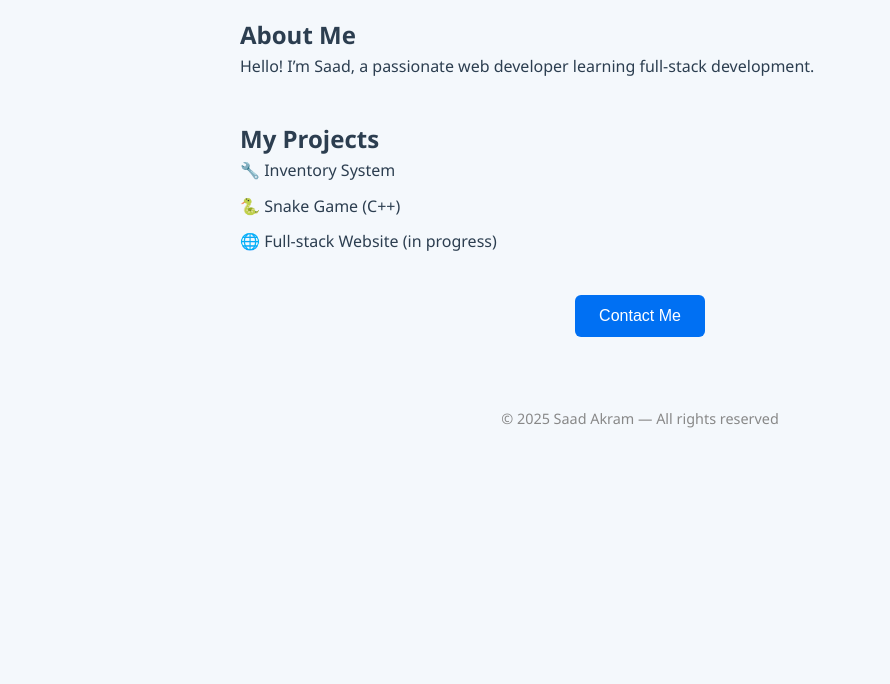
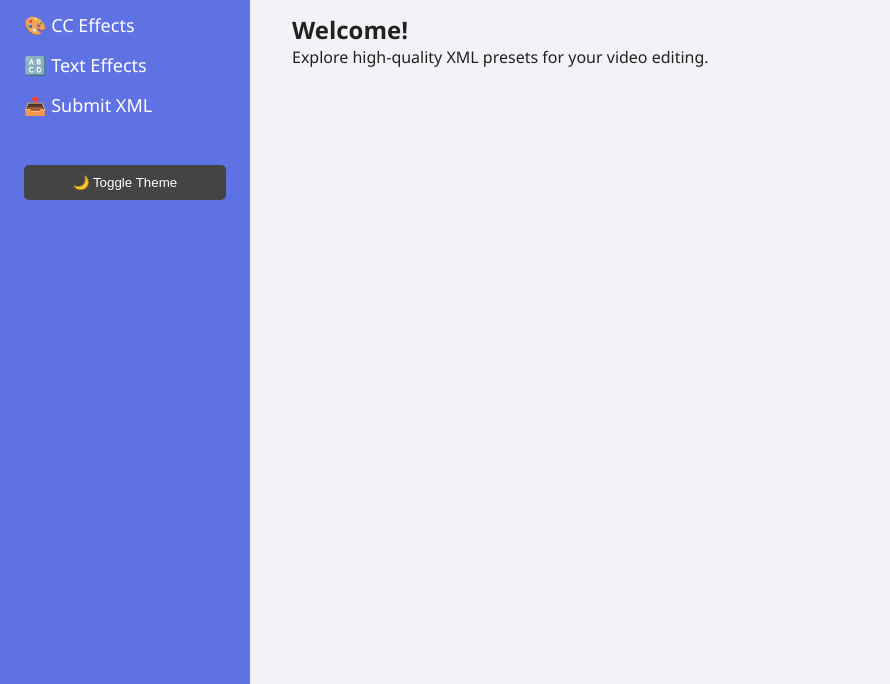
Before and after one commit to msaadakram/my-website, a plain HTML site: page index.html in a window 1280 px wide. Shown: the part 116-800 px from the top of the page, without its empty margins (0-890 px from the left). Drawn offline with Linux system fonts and the light colour scheme.

Commit message:
html css js of my website

```diff
--- a/index.html
+++ b/index.html
@@ -3,36 +3,80 @@
 <head>
   <meta charset="UTF-8" />
   <meta name="viewport" content="width=device-width, initial-scale=1.0"/>
-  <title>Saad's Professional Website</title>
+  <title>Alight Motion XML Hub</title>
   <link rel="stylesheet" href="style.css" />
 </head>
 <body>
-  <header>
-    <h1>🌐 Saad's Website</h1>
-    <p class="subtitle">Welcome to my professional portfolio</p>
-  </header>
+  <aside class="sidebar">
+    <h2>🎞 XML Hub</h2>
+    <nav>
+      <ul>
+        <li><a href="#" onclick="showSection('home')">🏠 Home</a></li>
+        <li><a href="#" onclick="showSection('cc-effects')">🎨 CC Effects</a></li>
+        <li><a href="#" onclick="showSection('text-effects')">🔠 Text Effects</a></li>
+        <li><a href="#" onclick="showSection('submit')">📤 Submit XML</a></li>
+      </ul>
+    </nav>
+    <button id="themeToggle">🌙 Toggle Theme</button>
+  </aside>
 
-  <main>
-    <section class="about">
-      <h2>About Me</h2>
-      <p>Hello! I’m Saad, a passionate web developer learning full-stack development.</p>
+  <main class="main">
+    <header>
+      <h1>Alight Motion XML Templates</h1>
+      <p>Download free custom effects & animated text templates for Alight Motion</p>
+    </header>
+
+    <section id="home" class="section active">
+      <h2>Welcome!</h2>
+      <p>Explore high-quality XML presets for your video editing.</p>
     </section>
 
-    <section class="projects">
-      <h2>My Projects</h2>
-      <ul>
-        <li>🔧 Inventory System</li>
-        <li>🐍 Snake Game (C++)</li>
-        <li>🌐 Full-stack Website (in progress)</li>
-      </ul>
+    <section id="cc-effects" class="section">
+      <h2>🎨 CC Effects (10 XMLs)</h2>
+      <div class="grid">
+        <!-- Loop 10 items -->
+        <div class="card">
+          <h3>Vibrant Glow</h3>
+          <p>Colorful glow preset for smooth transitions</p>
+          <a href="xmls/cc1.xml" download>⬇️ Download</a>
+        </div>
+        <div class="card">
+          <h3>Cinematic Shadows</h3>
+          <p>Dark tone CC with shadow depth</p>
+          <a href="xmls/cc2.xml" download>⬇️ Download</a>
+        </div>
+        <!-- Add 8 more -->
+      </div>
     </section>
 
-    <button onclick="showMessage()">Contact Me</button>
+    <section id="text-effects" class="section">
+      <h2>🔠 Text Effects (10 XMLs)</h2>
+      <div class="grid">
+        <div class="card">
+          <h3>Wave Text</h3>
+          <p>Animated wavy text reveal</p>
+          <a href="xmls/text1.xml" download>⬇️ Download</a>
+        </div>
+        <div class="card">
+          <h3>Zoom Pulse</h3>
+          <p>Text zoom + pulse bounce effect</p>
+          <a href="xmls/text2.xml" download>⬇️ Download</a>
+        </div>
+        <!-- Add 8 more -->
+      </div>
+    </section>
+
+    <section id="submit" class="section">
+      <h2>📤 Submit Your XML</h2>
+      <form id="submitForm">
+        <input type="text" placeholder="Your Name" required />
+        <input type="email" placeholder="Your Email" required />
+        <input type="url" placeholder="XML File URL" required />
+        <button type="submit">Submit XML</button>
+      </form>
+      <p id="formStatus"></p>
+    </section>
   </main>
-
-  <footer>
-    <p>© 2025 Saad Akram — All rights reserved</p>
-  </footer>
 
   <script src="script.js"></script>
 </body>
--- a/style.css
+++ b/style.css
@@ -1,3 +1,19 @@
+:root {
+  --bg: #f2f3f7;
+  --text: #222;
+  --primary: #5e72e4;
+  --card: #fff;
+  --dark-bg: #1c1e26;
+  --dark-card: #2c2f3e;
+  --dark-text: #ddd;
+}
+
+body.dark {
+  --bg: #1c1e26;
+  --text: #ddd;
+  --card: #2c2f3e;
+}
+
 * {
   margin: 0;
   padding: 0;
@@ -6,65 +22,132 @@
 
 body {
   font-family: 'Segoe UI', sans-serif;
-  background-color: #f4f8fc;
-  color: #2c3e50;
-  padding: 20px;
-  line-height: 1.6;
+  display: flex;
+  background: var(--bg);
+  color: var(--text);
+  transition: background 0.3s, color 0.3s;
+}
+
+.sidebar {
+  width: 250px;
+  background: var(--primary);
+  color: #fff;
+  padding: 1.5rem;
+  position: fixed;
+  height: 100%;
+}
+
+.sidebar h2 {
+  margin-bottom: 1.5rem;
+}
+
+.sidebar nav ul {
+  list-style: none;
+}
+
+.sidebar nav li {
+  margin: 1rem 0;
+}
+
+.sidebar nav a {
+  color: #fff;
+  text-decoration: none;
+  font-size: 18px;
+}
+
+.sidebar button {
+  margin-top: 2rem;
+  padding: 10px;
+  background: #444;
+  color: white;
+  border: none;
+  width: 100%;
+  border-radius: 5px;
+  cursor: pointer;
+}
+
+.main {
+  margin-left: 260px;
+  padding: 2rem;
+  width: 100%;
 }
 
 header {
-  text-align: center;
-  margin-bottom: 30px;
+  margin-bottom: 2rem;
 }
 
-.subtitle {
-  font-size: 1.2rem;
-  color: #555;
+.section {
+  display: none;
+  animation: fade 0.5s ease-in-out;
 }
 
-h1 {
-  color: #0070f3;
+.section.active {
+  display: block;
 }
 
-main {
-  max-width: 800px;
-  margin: auto;
+.grid {
+  display: grid;
+  grid-template-columns: repeat(auto-fill, minmax(220px, 1fr));
+  gap: 20px;
 }
 
-section {
-  margin-bottom: 40px;
+.card {
+  background: var(--card);
+  padding: 1rem;
+  border-radius: 10px;
+  box-shadow: 0 4px 10px rgba(0,0,0,0.1);
+  transition: transform 0.3s;
 }
 
-.projects ul {
-  list-style-type: none;
-  padding-left: 0;
+.card:hover {
+  transform: scale(1.05);
 }
 
-.projects li {
-  margin-bottom: 10px;
+.card h3 {
+  margin-bottom: 0.5rem;
 }
 
-button {
-  display: block;
-  margin: 20px auto;
-  padding: 12px 24px;
-  font-size: 16px;
+.card a {
+  display: inline-block;
+  margin-top: 0.8rem;
+  text-decoration: none;
+  background: var(--primary);
   color: white;
-  background-color: #0070f3;
+  padding: 6px 12px;
+  border-radius: 5px;
+}
+
+form {
+  display: flex;
+  flex-direction: column;
+  gap: 1rem;
+  max-width: 400px;
+}
+
+form input {
+  padding: 10px;
+  border-radius: 6px;
+  border: 1px solid #ccc;
+  background: var(--card);
+  color: var(--text);
+}
+
+form button {
+  padding: 10px;
+  background: var(--primary);
+  color: white;
   border: none;
   border-radius: 6px;
   cursor: pointer;
-  transition: background 0.3s ease;
 }
 
-button:hover {
-  background-color: #005bb5;
+@keyframes fade {
+  from {
+    opacity: 0;
+    transform: translateY(15px);
+  }
+  to {
+    opacity: 1;
+    transform: translateY(0);
+  }
 }
-
-footer {
-  text-align: center;
-  padding: 20px;
-  margin-top: 50px;
-  font-size: 0.9rem;
-  color: #888;
-}
```
Also changed, not shown: vercel.json.
